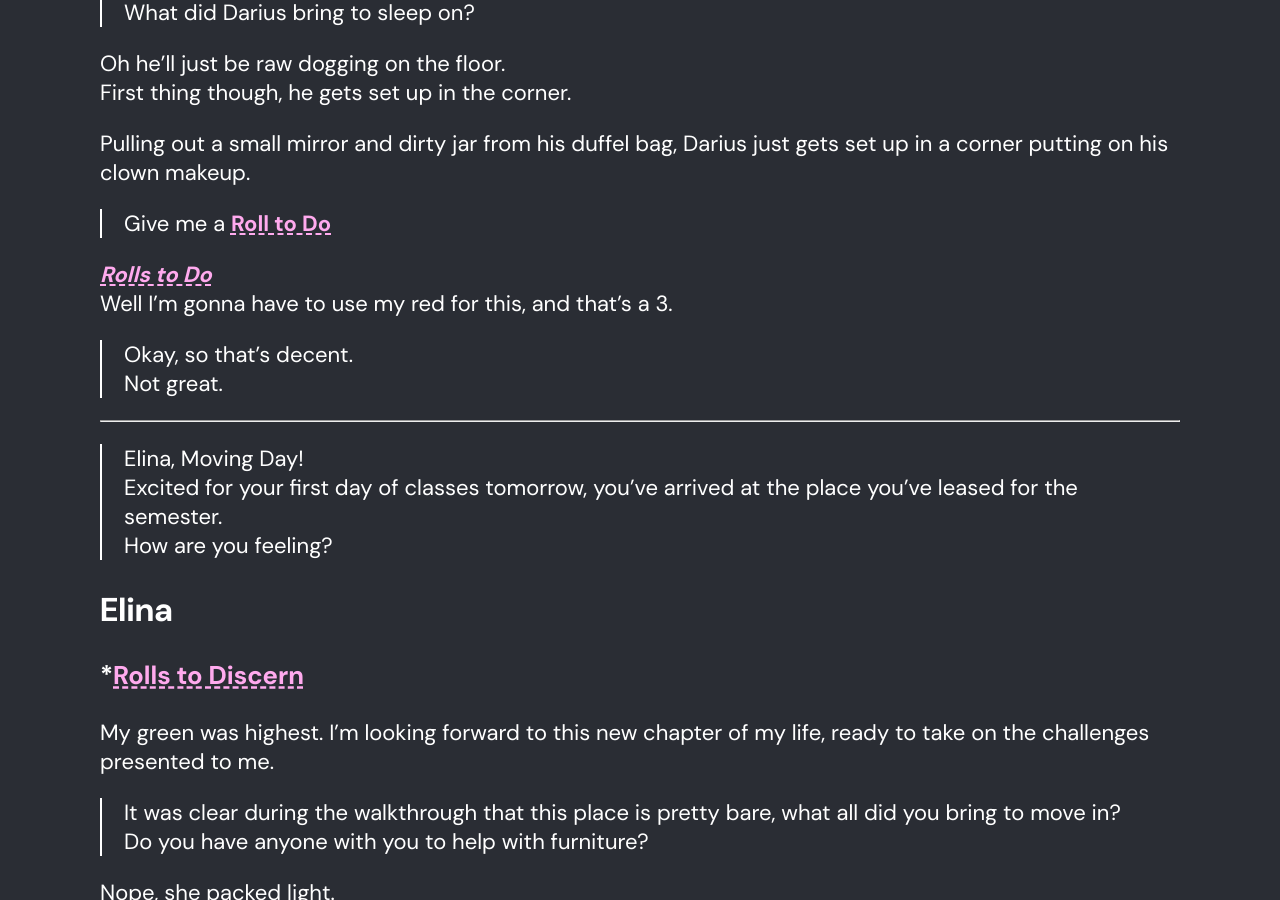
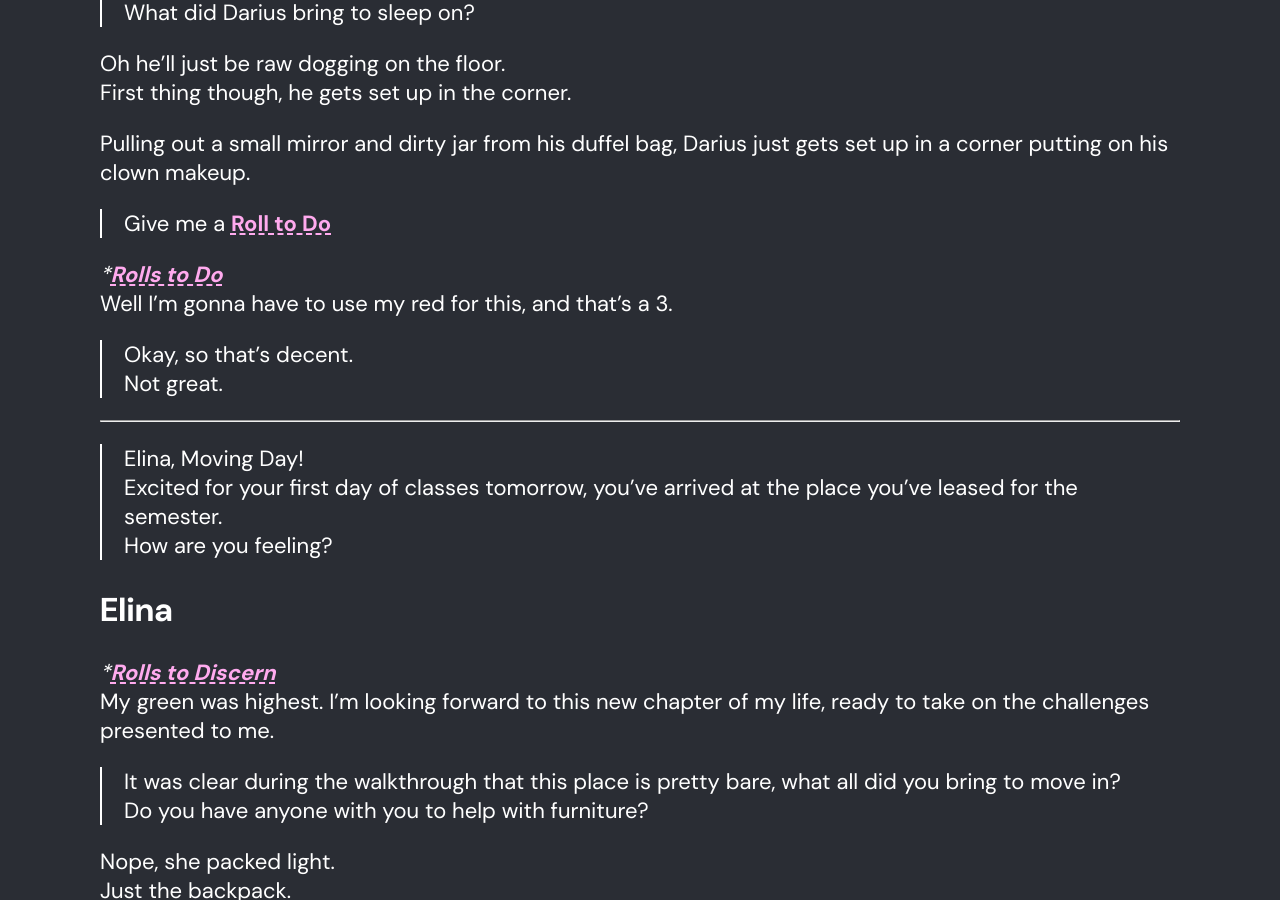
Before and after one commit to tm-nielsen/portfolio-site, a Jekyll site: the page built from kramer/Play Example.md, in a window 1280 px wide and 900 px high, scrolled down 837 px. Built offline with Jekyll 4.4.1, drawn with Linux system fonts in a browser that asks for light colours.

```diff
--- a/kramer/Play Example.md
+++ b/kramer/Play Example.md
@@ -33,7 +33,7 @@ Pulling out a small mirror and dirty jar from his duffel bag, Darius just gets s
 
 > Give me a [Roll to Do][Do]
 
-*[Rolls to Do][Do]*
+**[Rolls to Do][Do]*
 Well I'm gonna have to use my red for this, and that's a 3.
 
 > Okay, so that's decent.
@@ -46,7 +46,7 @@ Well I'm gonna have to use my red for this, and that's a 3.
 > How are you feeling?
 
 ## Elina
-### *[Rolls to Discern][Discern]
+**[Rolls to Discern][Discern]*
 My green was highest. I'm looking forward to this new chapter of my life, ready to take on the challenges presented to me.
 
 > It was clear during the walkthrough that this place is pretty bare, what all did you bring to move in?
```
Also changed, not shown: other parts of kramer/Play Example.md (+1 -1 lines), kramer/index.md (+1 -1 lines).
